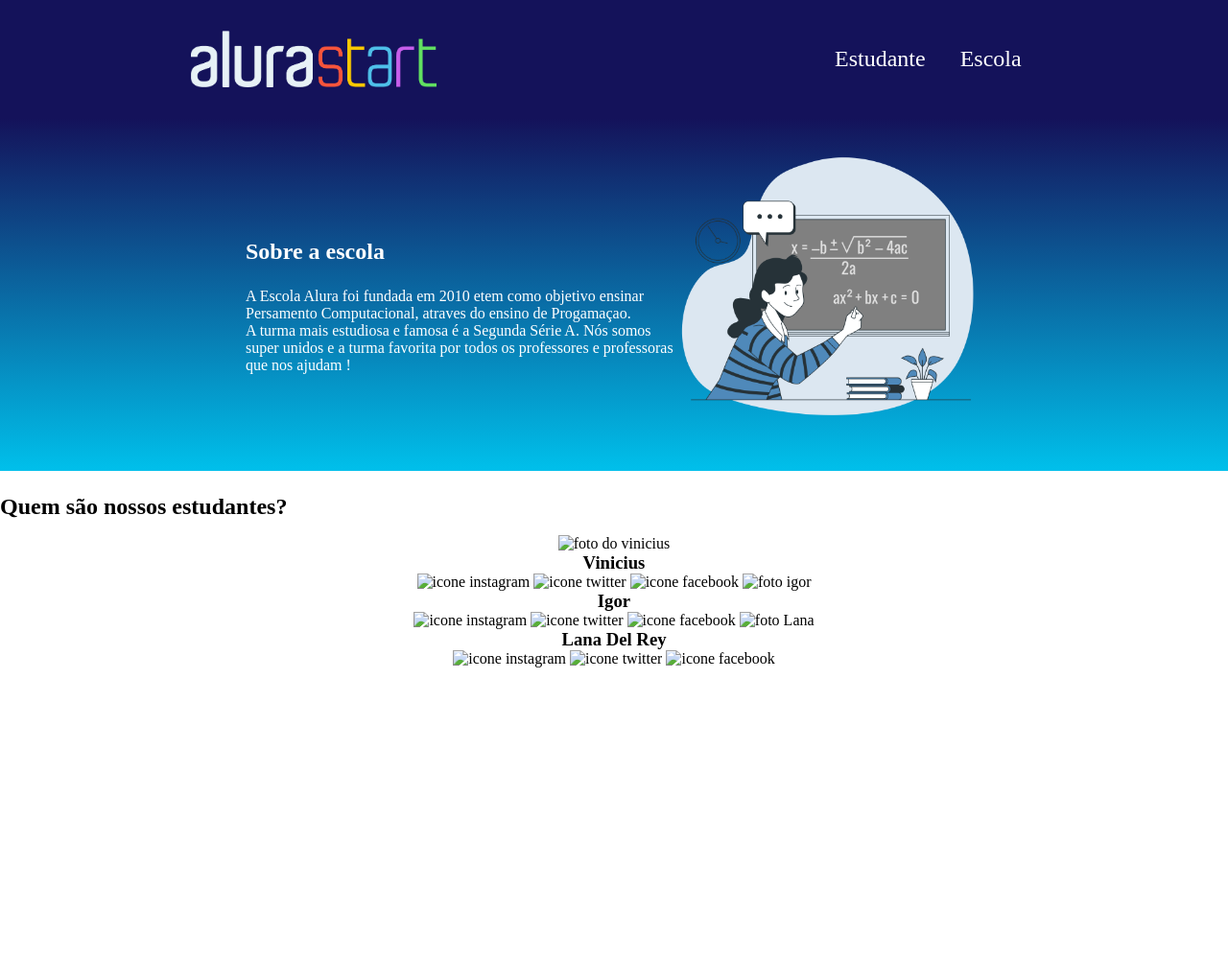
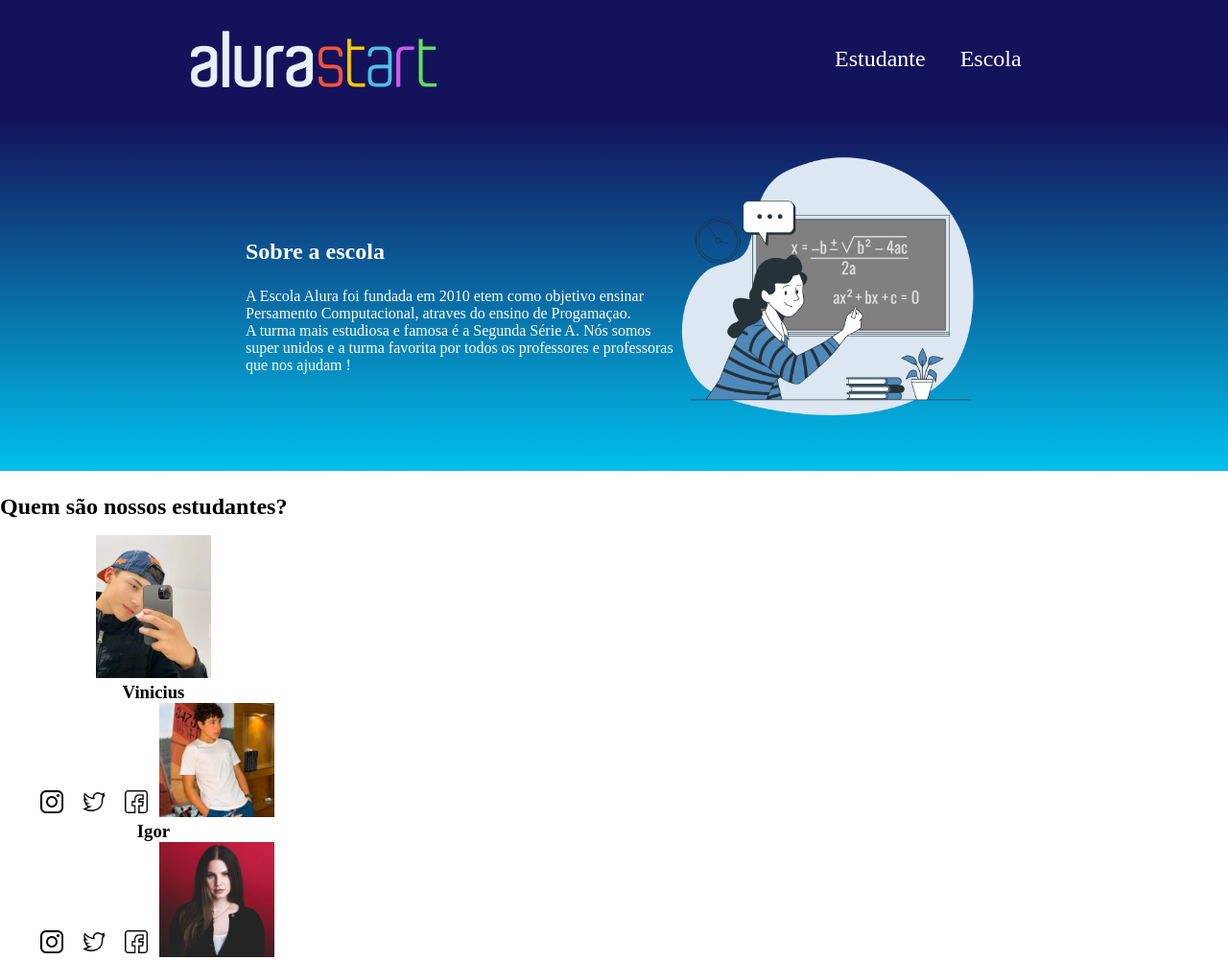
Before and after one commit to anadelforno/Site-Escola-, a plain HTML site: page index.html in a window 1280 px wide. Shown: the top 1001 px of the page at 96% size. Before the commit the page ends 800 px from the top, so only its background shows below. Drawn offline with Linux system fonts and the light colour scheme.

Commit message:
Add files via upload

```diff
--- a/index.html
+++ b/index.html
@@ -27,28 +27,29 @@
 
 <section class="estudante">
     <h2 class="estudante-titulo"> Quem são nossos estudantes? </h2>
+    <div class="estudante-todos">
     <div class="estudante-div">
         <img src="imagem1.jpg" alt="foto do vinicius" class="vinicius">
         <h3> Vinicius </h3>
-        <img src="instagram.png" alt="icone instagram">
-        <img src="twitter.png" alt="icone twitter">
-        <img src="facebook.png" alt="icone facebook">
+        <img src="instagram.png" alt="icone instagram" class="estudante-icone">
+        <img src="twitter.png" alt="icone twitter" class="estudante-icone">
+        <img src="facebook.png" alt="icone facebook" class="estudante-icone">
 
         <img src="igor.png" alt="foto igor" class="igor">
         <h3> Igor </h3>
-        <img src="instagram.png" alt="icone instagram">
-        <img src="twitter.png" alt="icone twitter">
-        <img src="facebook.png" alt="icone facebook">
+        <img src="instagram.png" alt="icone instagram" class="estudante-icone">
+        <img src="twitter.png" alt="icone twitter" class="estudante-icone">
+        <img src="facebook.png" alt="icone facebook" class="estudante-icone">
 
         <img src="lana.png" alt="foto Lana" class="lana">
         <h3> Lana Del Rey </h3>
-        <img src="instagram.png" alt="icone instagram">
-        <img src="twitter.png" alt="icone twitter">
-        <img src="facebook.png" alt="icone facebook">
+        <img src="instagram.png" alt="icone instagram" class="estudante-icone">
+        <img src="twitter.png" alt="icone twitter" class="estudante-icone">
+        <img src="facebook.png" alt="icone facebook" class="estudante-icone">
 
 
     </div>
-
+</div>
 </section>
 </body>
 </html>
--- a/style.css
+++ b/style.css
@@ -51,6 +51,7 @@
 .estudante-icone{
     width: 24px;
     padding: 4px 8px;
+    align-items: center;
 }
 
 .estudante-div{
@@ -58,12 +59,36 @@
     padding: 16px 0;
 }
 .vinicius{
-    width: 20%;
+    width: 120px;
+
 }
 
 .igor{
-    width: 20%;
+    width: 120px;
+
 }
 .lana{
-    width: 20%;
+    width: 120px;
+
 }
+
+.rodape{
+    background-color: black;
+    text-align: center;
+    }
+
+.rodape-imagem{
+    height: 50px;
+    padding: 12px 0;
+}
+
+.estudante-icone{
+    width: 24px;
+
+}
+
+.estudante-todos{
+    display: grid;
+    grid-template-columns: 25% 25% 25% 25%;
+
+    }
```
Also changed, not shown: facebook.png (added), igor.png (added), imagem1.jpg (added), instagram.png (added), lana.png (added), twitter.png (added).
